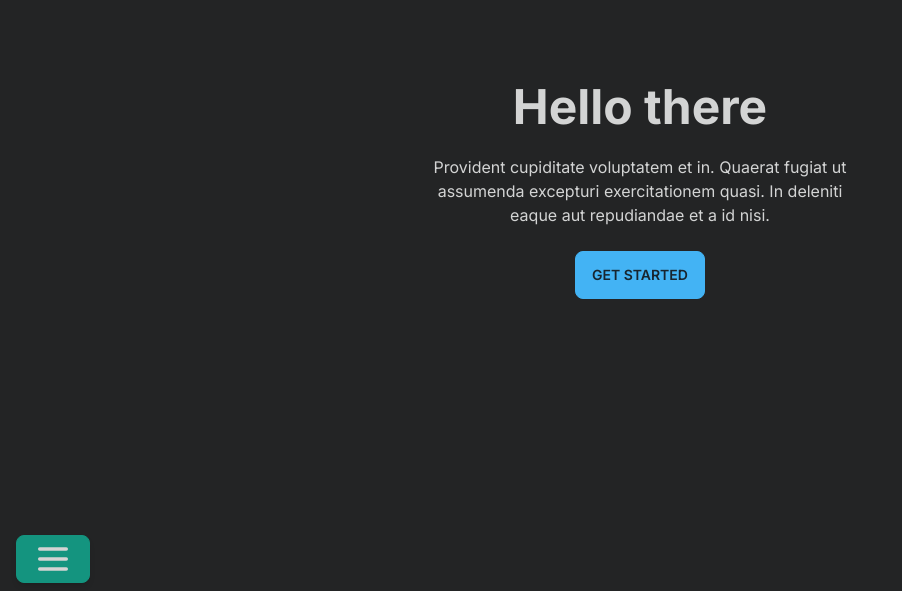
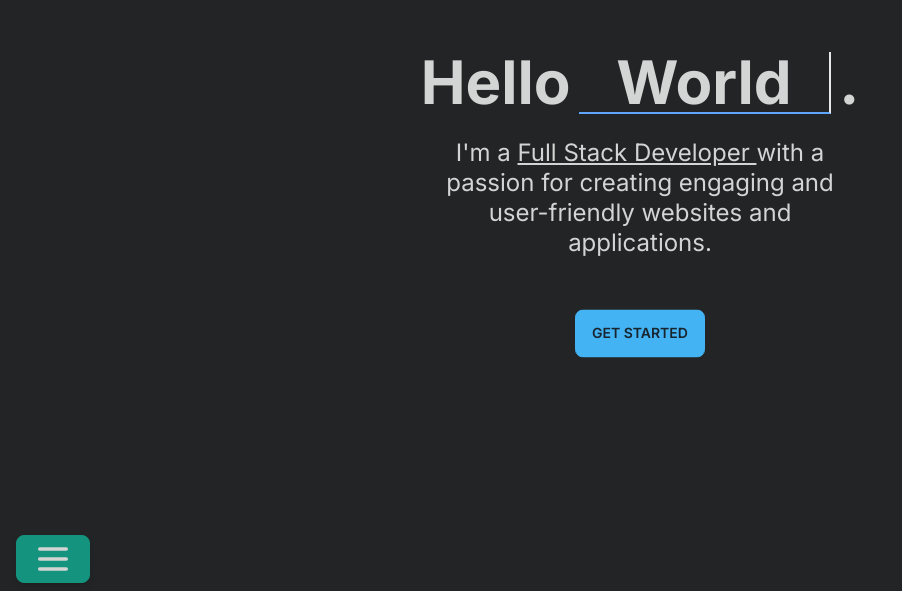
Before and after one commit to EuCaue/portfolio, a Next.js app: page / in a window 1280 px wide. Shown: the part 209-800 px from the top of the page, without its empty margins (0-902 px from the left). Built offline with nearby package versions, Linux system fonts and the light colour scheme.

Commit message:
feat(ui & theme): typewriter component & intro component && toggle theme

```diff
--- a/src/app/layout.tsx
+++ b/src/app/layout.tsx
@@ -17,7 +17,6 @@ export default function RootLayout({
   return (
     <html
       lang="en"
-      data-theme="mytheme"
     >
       <body className={inter.className}>{children}</body>
     </html>
--- a/src/app/page.tsx
+++ b/src/app/page.tsx
@@ -1,21 +1,24 @@
 import Header from "@/components/Header";
+import Hero from "@/components/Hero";
+import Intro from "@/components/Intro";
+
 export default function Home() {
   return (
     <>
       <Header />
-      <div className="hero min-h-screen bg-base-200">
-        <div className="hero-content text-center">
-          <div className="max-w-md">
-            <h1 className="text-5xl font-bold">Hello there</h1>
-            <p className="py-6">
-              Provident cupiditate voluptatem et in. Quaerat fugiat ut assumenda
-              excepturi exercitationem quasi. In deleniti eaque aut repudiandae
-              et a id nisi.
-            </p>
-            <button className="btn btn-primary">Get Started</button>
-          </div>
-        </div>
-      </div>
+
+      <Hero
+        key="home"
+        id="home"
+      >
+        <Intro key="1" />
+      </Hero>
+      <Hero key="2" id="about">
+        <Intro key="2" />
+      </Hero>
+      <Hero key="3" id="projects">
+        <Intro key="3" />
+      </Hero>
     </>
   );
 }
--- a/src/components/Header.tsx
+++ b/src/components/Header.tsx
@@ -4,6 +4,7 @@ import {
   IconMenu2,
   IconX,
 } from "@tabler/icons-react";
+import ToggleTheme from "./ToggleTheme";
 
 export default function Header() {
   type SectionsNav = {
@@ -14,19 +15,19 @@ export default function Header() {
   const sectionsNav: SectionsNav[] = [
     {
       name: "Home",
-      sectionId: "home",
+      sectionId: "#home",
     },
     {
       name: "About",
-      sectionId: "about",
+      sectionId: "#about",
     },
     {
       name: "Projects",
-      sectionId: "projects",
+      sectionId: "#projects",
     },
     {
       name: "Contact",
-      sectionId: "contact",
+      sectionId: "#contact",
     },
   ];
 
@@ -42,6 +43,8 @@ export default function Header() {
         <div className="drawer-content bg-transparent fixed bottom-0">
           <label
             htmlFor="my-drawer"
+            aria-label="Open sidebar"
+            title="Open sidebar"
             className="ml-4 mb-2 btn btn-success drawer-button shadow-md text-base-content"
           >
             <IconMenu2 size={40} />
@@ -58,6 +61,8 @@ export default function Header() {
             {sectionsNav.map((nav) => (
               <li
                 key={nav.name}
+                title={`Go to ${nav.name} section.`}
+                aria-label={`Go to ${nav.name} section.`}
                 className="text-base-900 mb-2 link-hover"
               >
                 <a href={nav.sectionId}>{nav.name}</a>
@@ -66,29 +71,38 @@ export default function Header() {
             <li>
               <label
                 htmlFor="my-drawer"
+                title="Close sidebar"
+                aria-label="Close sidebar"
                 className="btn-wide flex items-center justify-center"
               >
                 <IconX size={32} />
               </label>
             </li>
 
-            <footer className="absolute bottom-0 mb-4 footer w-3/4 items-center p-4 bg-base-300 text-neutral-content mt-4">
-              <nav className="grid-cols-2 gap-4 md:place-self-center md:justify-self-center">
+            <footer className="absolute bottom-0 mb-4 footer w-2/4 items-center p-4 bg-base-300 text-neutral-content mt-4">
+              <nav className="grid-cols-2 gap-4 md:place-self-center md:justify-self-center text-primary-content dark:text-neutral-content">
                 <a
+                  className="hover:scale-125 hover:text-primary text-2xl transition-colors duration-500"
+                  title="Go to my GitHub profile"
+                  aria-label="Go to my GitHub profile"
                   href="https://www.github.com/EuCaue/"
                   rel="noreferrer"
                   target="_blank"
                 >
-                  <IconBrandGithub size={32} />
+                  <IconBrandGithub size={36} />
                 </a>
 
                 <a
+                  className="hover:scale-125 hover:text-primary text-2xl transition-colors duration-500"
                   href="http://www.linkedin.com/in/caue-souza/"
+                  title="Go to my Linkedin profile"
+                  aria-label="Go to my Linkedin profile"
                   rel="noreferrer"
                   target="_blank"
                 >
-                  <IconBrandLinkedin size={32} />
+                  <IconBrandLinkedin size={36} />
                 </a>
+                <ToggleTheme />
               </nav>
             </footer>
           </ul>
--- /dev/null
+++ b/src/components/Hero.tsx
@@ -0,0 +1,9 @@
+import React from "react";
+
+export default function Hero({ children, id }: { children: React.ReactNode, id: string }) {
+  return (
+    <div className="hero min-h-screen bg-base-200" id={id}>
+      <div className="hero-content text-center">{children}</div>
+    </div>
+  );
+}
--- /dev/null
+++ b/src/components/Intro.tsx
@@ -0,0 +1,41 @@
+"use client";
+import { motion, useAnimation } from "framer-motion";
+import { useEffect, useState } from "react";
+import TypeWriterIntro from "./TypeWriterIntro";
+
+export default function Intro() {
+  const words = ["User", "World", "Person"];
+  return (
+    <motion.div
+      className="max-w-md flex items-center justify-center flex-col"
+      initial={{ opacity: 0, y: -80, x: -40 }}
+      animate={{ opacity: 1, y: 0, x: 0 }}
+      exit={{ opacity: 0, y: -20 }}
+      transition={{ duration: 1 }}
+    >
+      <TypeWriterIntro words={words} />
+      <p className="text-2xl py-6 leading-tight">
+        I&apos;m a{" "}
+        <span className="underline capitalize">full stack developer </span>
+        with a passion for creating engaging and user-friendly websites and
+        applications.
+      </p>
+      <motion.a
+        initial={{ y: 5 }}
+        animate={{ y: 40 }}
+        transition={{
+          duration: 0.5,
+          repeat: Infinity,
+          repeatType: "loop",
+          delay: 0.8,
+        }}
+        href="#about"
+        title="Go to about"
+        aria-label="Go to about section"
+        className="btn btn-primary hover:scale-110 transition-all duration-200"
+      >
+        Get Started
+      </motion.a>
+    </motion.div>
+  );
+}
--- /dev/null
+++ b/src/components/ToggleTheme.tsx
@@ -0,0 +1,46 @@
+"use client";
+import React from "react";
+
+export default function ToggleTheme() {
+  const [theme, setTheme] = React.useState(
+    localStorage.getItem("theme") || "mytheme",
+  );
+  const toggleTheme = () => {
+    setTheme(theme === "mytheme" ? "mythemelight" : "mytheme");
+  };
+
+  React.useEffect(() => {
+    document.querySelector("html")?.setAttribute("data-theme", theme);
+    document
+      .querySelector("html")
+      ?.classList.toggle("dark", theme === "mytheme");
+    localStorage.setItem("theme", theme);
+  }, [theme]);
+  return (
+    <div
+      className="tooltip"
+      data-tip="Toggle theme"
+    >
+      <label className="swap swap-rotate hover:scale-125 hover:text-primary">
+        <input
+          type="checkbox"
+          onClick={toggleTheme}
+        />
+        <svg
+          className="swap-on fill-current w-10 h-10"
+          xmlns="http://www.w3.org/2000/svg"
+          viewBox="0 0 24 24"
+        >
+          <path d="M5.64,17l-.71.71a1,1,0,0,0,0,1.41,1,1,0,0,0,1.41,0l.71-.71A1,1,0,0,0,5.64,17ZM5,12a1,1,0,0,0-1-1H3a1,1,0,0,0,0,2H4A1,1,0,0,0,5,12Zm7-7a1,1,0,0,0,1-1V3a1,1,0,0,0-2,0V4A1,1,0,0,0,12,5ZM5.64,7.05a1,1,0,0,0,.7.29,1,1,0,0,0,.71-.29,1,1,0,0,0,0-1.41l-.71-.71A1,1,0,0,0,4.93,6.34Zm12,.29a1,1,0,0,0,.7-.29l.71-.71a1,1,0,1,0-1.41-1.41L17,5.64a1,1,0,0,0,0,1.41A1,1,0,0,0,17.66,7.34ZM21,11H20a1,1,0,0,0,0,2h1a1,1,0,0,0,0-2Zm-9,8a1,1,0,0,0-1,1v1a1,1,0,0,0,2,0V20A1,1,0,0,0,12,19ZM18.36,17A1,1,0,0,0,17,18.36l.71.71a1,1,0,0,0,1.41,0,1,1,0,0,0,0-1.41ZM12,6.5A5.5,5.5,0,1,0,17.5,12,5.51,5.51,0,0,0,12,6.5Zm0,9A3.5,3.5,0,1,1,15.5,12,3.5,3.5,0,0,1,12,15.5Z" />
+        </svg>
+        <svg
+          className="swap-off fill-current w-10 h-10"
+          xmlns="http://www.w3.org/2000/svg"
+          viewBox="0 0 24 24"
+        >
+          <path d="M21.64,13a1,1,0,0,0-1.05-.14,8.05,8.05,0,0,1-3.37.73A8.15,8.15,0,0,1,9.08,5.49a8.59,8.59,0,0,1,.25-2A1,1,0,0,0,8,2.36,10.14,10.14,0,1,0,22,14.05,1,1,0,0,0,21.64,13Zm-9.5,6.69A8.14,8.14,0,0,1,7.08,5.22v.27A10.15,10.15,0,0,0,17.22,15.63a9.79,9.79,0,0,0,2.1-.22A8.11,8.11,0,0,1,12.14,19.73Z" />
+        </svg>
+      </label>
+    </div>
+  );
+}
--- /dev/null
+++ b/src/components/TypeWriterIntro.tsx
@@ -0,0 +1,53 @@
+import React, { useState, useEffect } from "react";
+export default function TypeWriterIntro({ words }: { words: string[] }) {
+  let className = "flex flex-col gap-4 items-center justify-center self-center";
+  const typeWriterClass =
+    "font-bold border-b-2 border-b-blue-400 border-r-2 pr-1" +
+    "animate-cursor overflow-hidden whitespace-nowrap transition-[width] ease-in-out duration-1000 mr-auto";
+  const [currentWord, setCurrentWord] = useState(0);
+  const [collapseClass, setCollapseClass] = useState(" w-0");
+  useEffect(() => {
+    setTimeout(() => setCollapseClass(" w-48 lg:w-64"), 100);
+    const incrementWord = async () => {
+      // Set the width to 0 - transition duration is 1000ms
+      setCollapseClass(" w-0");
+      setTimeout(() => {
+        /**
+         * After 1100ms, change the displayed text while the div
+         * is collapsed by incrementing the index
+         */
+        setCurrentWord((oldVal) => {
+          let wordIndex;
+          if (oldVal >= words.length - 1) {
+            wordIndex = 0;
+          } else {
+            wordIndex = oldVal + 1;
+          }
+          return wordIndex;
+        });
+      }, 1100);
+      // After 1000ms, set width - transition duration is 1000ms
+      setTimeout(() => {
+        setCollapseClass(" w-48 lg:w-64");
+      }, 1000);
+    };
+    // Interval timer to change text every 4000ms
+    const id = setInterval(incrementWord, 4000);
+    // Cleanup interval timer
+    return () => clearInterval(id);
+  }, []); //  eslint-disable-line react-hooks/exhaustive-deps
+
+  return (
+    <div className={className}>
+      <div className="flex gap-2 text-2xl md:text-4xl ">
+        <h1 className="text-5xl lg:text-6xl font-bold">Hello </h1>
+        <span
+          className={`text-5xl lg:text-6xl font-bold ${typeWriterClass}${collapseClass}`}
+        >
+          {words[currentWord]}
+        </span>
+        <span className="text-5xl lg:text-6xl font-bold">.</span>
+      </div>
+    </div>
+  );
+}
```
